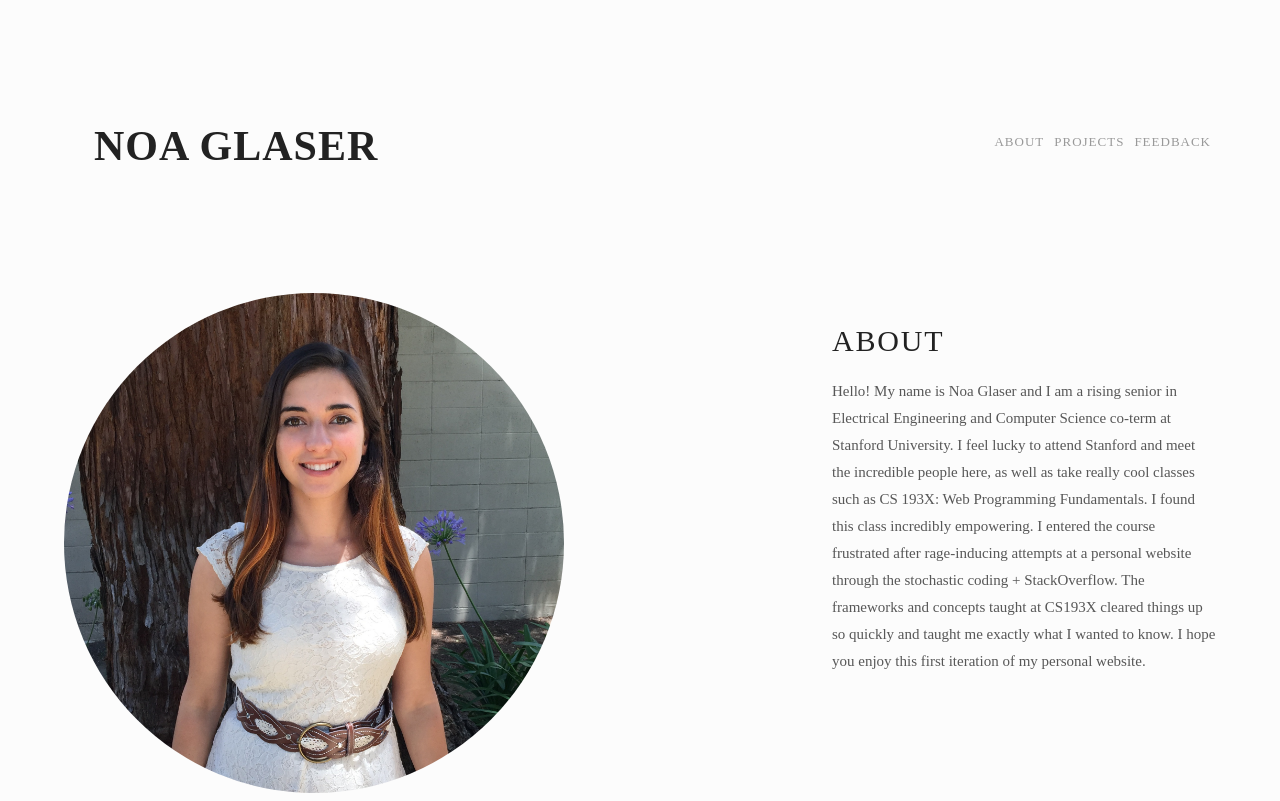
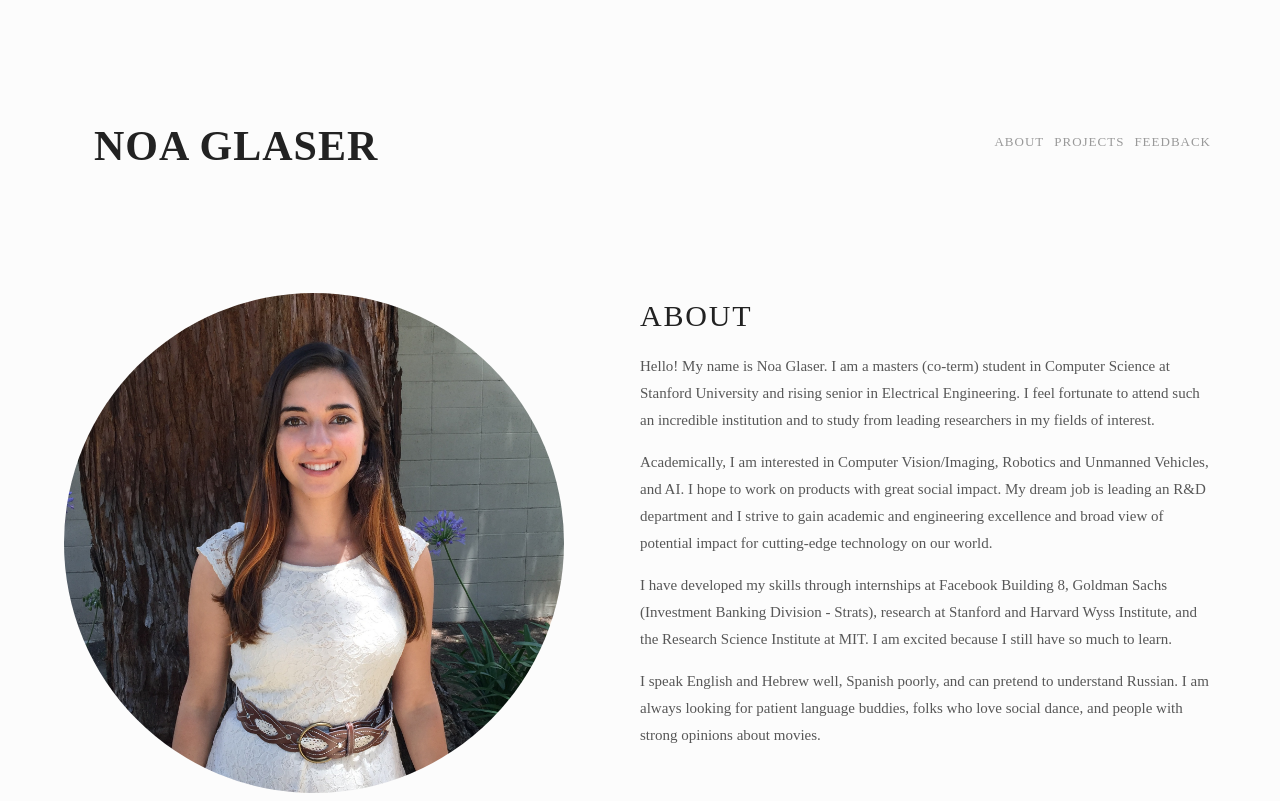
Before and after one commit to ng-Laser/personalWebsite, a website: page public/index.html in a window 1280 px wide. Drawn offline with Linux system fonts and the light colour scheme; a web font is replaced by a local one.

Commit message:
changed bio and look

```diff
--- a/public/CSS/style.css
+++ b/public/CSS/style.css
@@ -125,7 +125,15 @@ p , fieldset{
 }
 
 #bio {
-	width: 30vw;
+	width: 45vw;
+}
+
+#bio h2{
+margin-top: 0px;
+}
+tiny{
+	font-size: 3px;
+	line-height: normal;
 }
 
 /******************************************/
--- a/public/index.html
+++ b/public/index.html
@@ -19,7 +19,10 @@
 		<div class="projects-description-div" id="bio">
 			<h2>About</h2>
 			<p>
-			Hello! My name is Noa Glaser and I am a rising senior in Electrical Engineering and Computer Science co-term at Stanford University. I feel lucky to attend Stanford and meet the incredible people here, as well as take really cool classes such as CS 193X: Web Programming Fundamentals. I found this class incredibly empowering. I entered the course frustrated after rage-inducing attempts at a personal website through the stochastic coding + StackOverflow. The frameworks and concepts taught at CS193X cleared things up so quickly and taught me exactly what I wanted to know. I hope you enjoy this first iteration of my personal website.
+			Hello! My name is Noa Glaser. I am a masters (co-term) student in Computer Science at Stanford University and rising senior in Electrical Engineering. I feel fortunate to attend such an incredible institution and to study from leading researchers in my fields of interest.</p><p>
+			Academically, I am interested in Computer Vision/Imaging, Robotics and Unmanned Vehicles, and AI. I hope to work on products with great social impact. My dream job is leading an R&D department and I strive to gain academic and engineering excellence and broad view of potential impact for cutting-edge technology on our world.</p><p>
+			I have developed my skills through internships at Facebook Building 8, Goldman Sachs (Investment Banking Division - Strats), research at Stanford and Harvard Wyss Institute, and the Research Science Institute at MIT. I am excited because I still have so much to learn.</p><p>
+			I speak English and Hebrew well, Spanish poorly, and can pretend to understand Russian. I am always looking for patient language buddies, folks who love social dance, and people with strong opinions about movies.
 			</p>
 		</div>
 	</div>
```
